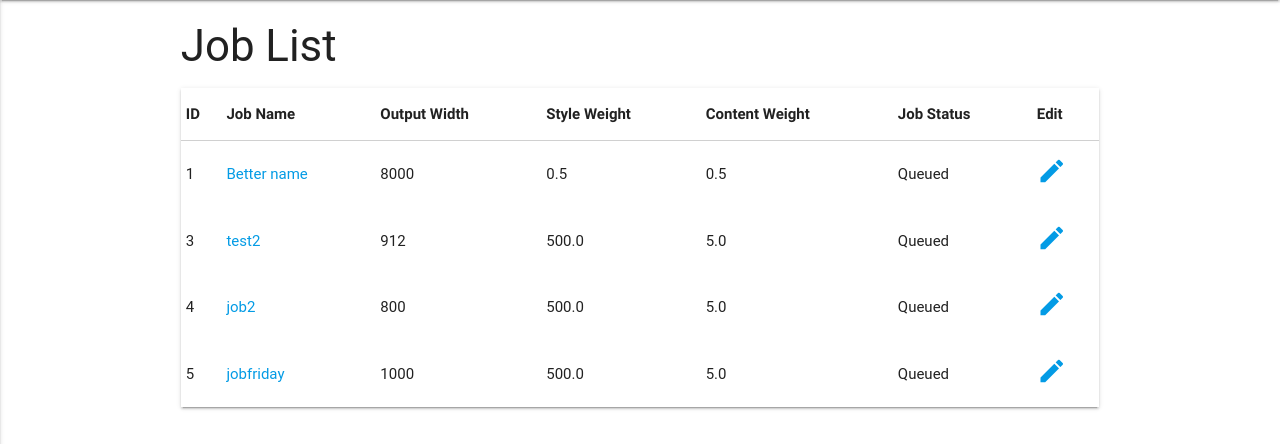
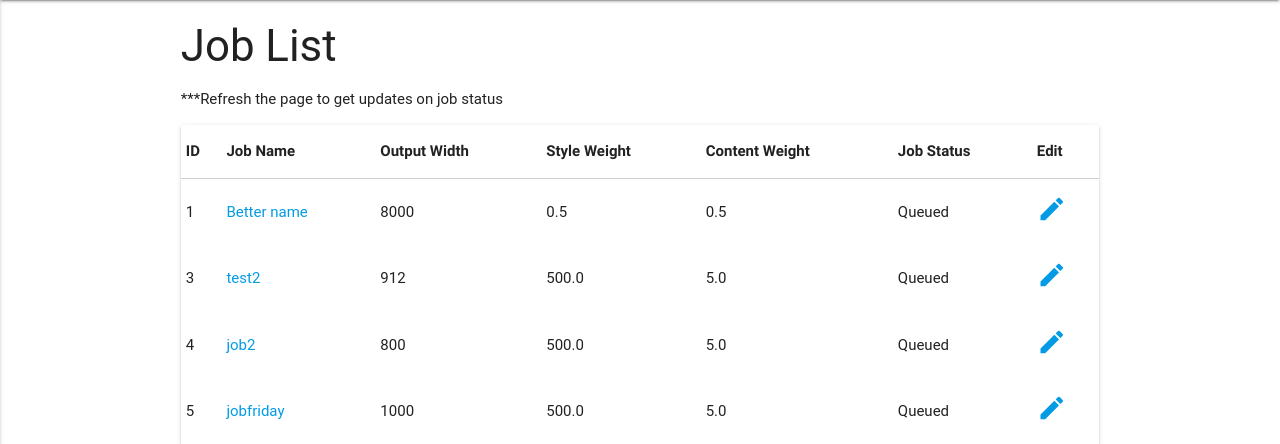
Before and after one commit to Pineapplebun/deepstyleserver, a Django app: page /deepstyle/ in a window 1280 px wide. Shown: the part 64-508 px from the top of the page. Run offline with Django 3.2, Linux system fonts and the light colour scheme; data comes from the database, SQL or seed files in the repository; some libraries are stand-ins or nearby versions.

Commit message:
Update index.html

```diff
--- a/dswebsite/deepstyle/templates/deepstyle/index.html
+++ b/dswebsite/deepstyle/templates/deepstyle/index.html
@@ -6,6 +6,7 @@
 
 	<div class="row">
 	<h3>Job List</h3>
+	<p>***Refresh the page to get updates on job status</p>
 	{% if all_jobs %}
 
 		<table class="highlight responsible-table z-depth-1">
```
